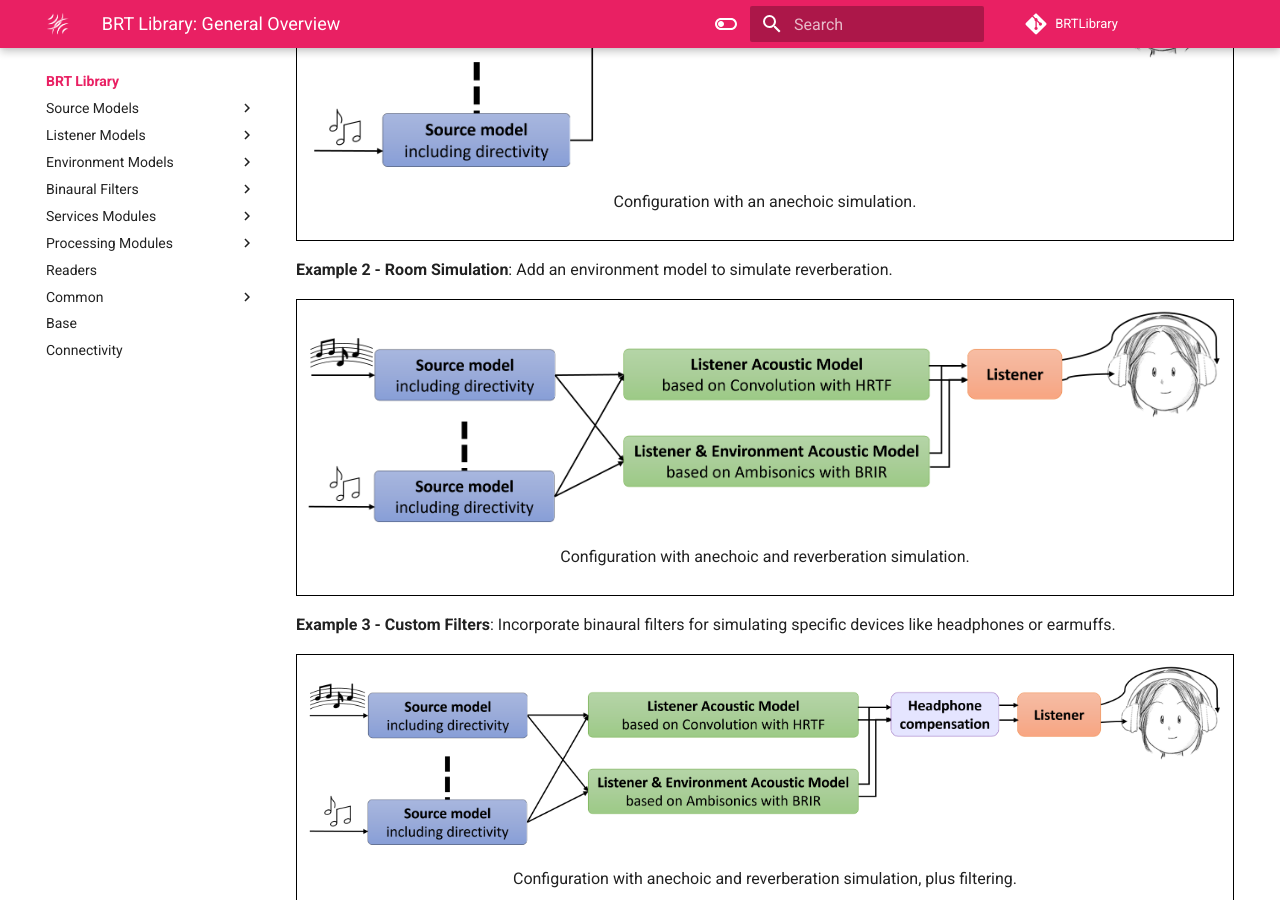
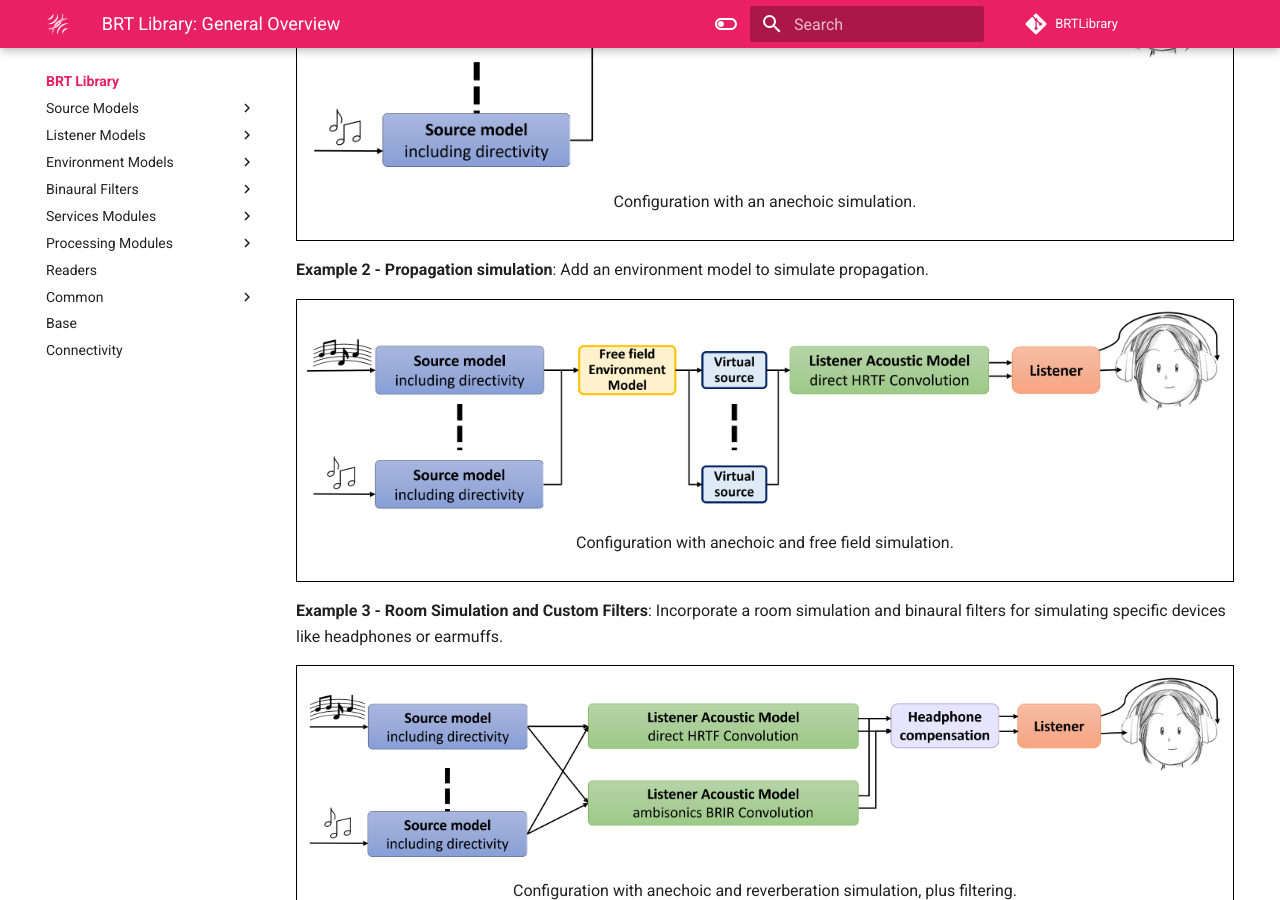
Before and after one commit to GrupoDiana/BRT-Documentation, an MkDocs documentation site: the page built from docs/library/index.md, in a window 1280 px wide and 900 px high, scrolled down 4796 px. Built offline with MkDocs 1.6.1 and Material for MkDocs 9.7.7, drawn with Linux system fonts in a browser that asks for light colours; emoji names are drawn with the system emoji font; comment, search, counter and statistics services are not loaded.

Commit message:
feat: Update use examples

```diff
--- a/docs/library/index.md
+++ b/docs/library/index.md
@@ -125,15 +125,15 @@ Below are examples of configurations that can be created:
     <p style="text-align: center;">Configuration with an anechoic simulation.</p>
 </div>
 
-**Example 2 - Room Simulation**: Add an environment model to simulate reverberation.
+**Example 2 - Propagation simulation**: Add an environment model to simulate propagation.
 <div style="border: 1px solid #000; padding: 10px; display: inline-block;">
-    <img src="../assets/anechoic-reverb-simulation.png" alt="Configuration with anechoic and reverberation simulation." style="display: block; margin: 0 auto;">
-    <p style="text-align: center;">Configuration with anechoic and reverberation simulation.</p>
+    <img src="../assets/anechoic-freefield-environment.png" alt="Configuration with anechoic and free field environment simulation." style="display: block; margin: 0 auto;">
+    <p style="text-align: center;">Configuration with anechoic and free field simulation.</p>
 </div>
 
-**Example 3 - Custom Filters**: Incorporate binaural filters for simulating specific devices like headphones or earmuffs.
+**Example 3 - Room Simulation and Custom Filters**: Incorporate a room simulation and binaural filters for simulating specific devices like headphones or earmuffs.
 <div style="border: 1px solid #000; padding: 10px; display: inline-block;">
-    <img src="../assets/anechoic-reverb-earmuff-simulation.png" alt="Configuration with anechoic and reverberation simulation, plus filtering." style="display: block; margin: 0 auto;">
+    <img src="../assets/anechoic-reverb-binaural-simulation.png" alt="Configuration with anechoic and reverberation simulation, plus filtering." style="display: block; margin: 0 auto;">
     <p style="text-align: center;">Configuration with anechoic and reverberation simulation, plus filtering.</p>
 </div>
 
```
Also changed, not shown: docs/assets/anechoic-freefield-environment.png (added), docs/assets/anechoic-reverb-binaural-simulation.png (added), docs/assets/anechoic-reverb-earmuff-simulation.png (deleted), docs/assets/anechoic-reverb-simulation.png (deleted), docs/assets/anechoic-simulation.png.
